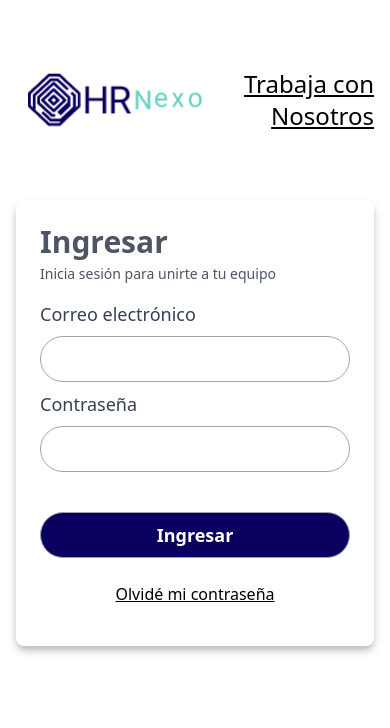
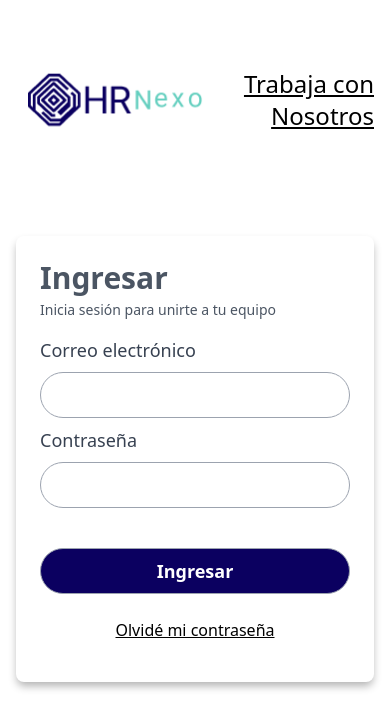
Before and after one commit to Visual2024/c17-67-t-python, a React (Vite) app in the folder Frontend/RecursosHumanosWebApp/: page /login in a window 390 px wide. Shown: the top 728 px of the page. Built offline with nearby package versions, Linux system fonts and the light colour scheme.

Commit message:
reapertura y ajuste responsive

```diff
--- a/Frontend/RecursosHumanosWebApp/src/Components/Form/FormularioLogin.jsx
+++ b/Frontend/RecursosHumanosWebApp/src/Components/Form/FormularioLogin.jsx
@@ -89,7 +89,7 @@ export function FormularioLogin() {
         boxSizing: 'border-box',
         boxShadow: '0 5px 8px -1px rgba(0, 0, 0, 0.3)',
         padding: '24px',
-        minWidth: '350px',
+        minWidth: '320px',
         gap: '8px',
         borderRadius:'8px'
       }}>
--- a/Frontend/RecursosHumanosWebApp/src/Styles/Login.module.css
+++ b/Frontend/RecursosHumanosWebApp/src/Styles/Login.module.css
@@ -82,7 +82,7 @@
 }
 
 .formLoginDiv{
-    width: 50%;
+    width: 100%;
     max-width: 500px;
     display: flex;
     align-items: flex-start;
@@ -139,8 +139,7 @@
     }
 
     .Container{
-        gap: 0;
-        padding: 0 16px 64px;
+        padding: 0 16px;
     }
 
     .Container figure{
```
